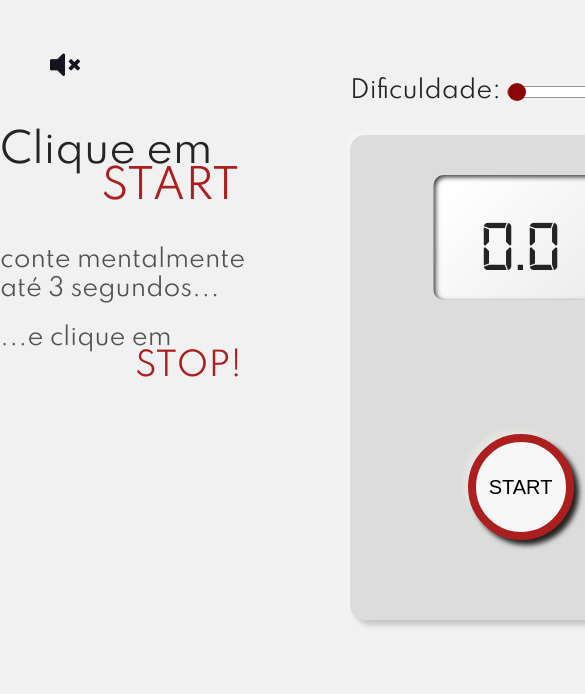
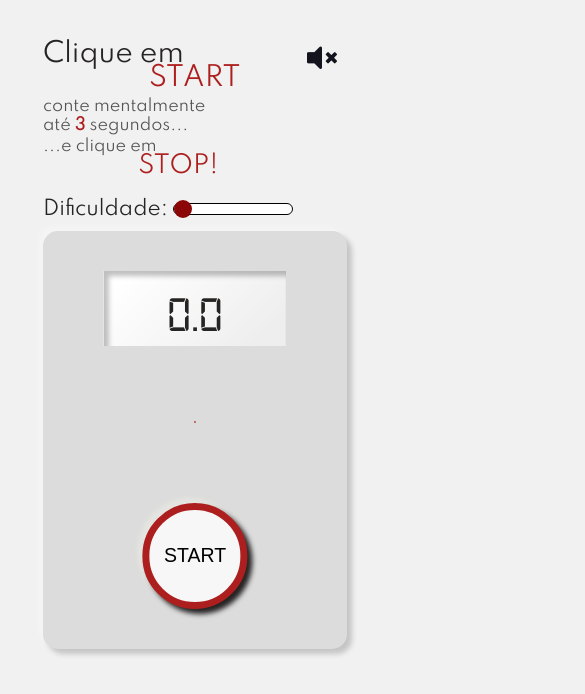
Before and after one commit to ThiagoBerrutti/majoras-mailman-game, a plain HTML site: page index.html in a window 390 px wide. Shown: the top 694 px of the page, 585 px wide, since content can reach past the window. Drawn offline with Linux system fonts and the light colour scheme.

Commit message:
mobile responsive

```diff
--- a/index.html
+++ b/index.html
@@ -3,7 +3,7 @@
 <head>
     <meta charset="UTF-8">
     <meta http-equiv="X-UA-Compatible" content="IE=edge">
-    <meta name="viewport" content="width=device-width, initial-scale=1.0">
+    <meta name="viewport" content="width=device-width"><!--, initial-scale=1.0-->
     <title>Count exactly to 10 seconds!</title>
 <link rel="preconnect" href="https://fonts.googleapis.com">
 <link rel="preconnect" href="https://fonts.gstatic.com" crossorigin>
@@ -12,9 +12,6 @@
     <link rel="stylesheet" href="./mailman.css">
 </head>
 <body>
-    <div class="container">
-
-
     <div class="volume-container">
         <div>
             <i class="fas"id="volume-icon"></i>
@@ -24,15 +21,18 @@
         </div>
     </div>
 
+    <div class="container">
+
         <div class="text-container">
             <div class="main-text">
                 <p>Clique em</p>
                 <p class="destaque">START</p>
             </div>
 
+            <div class="sub-text-wrapper">
                 <div class="sub-text1">
                     <p>conte mentalmente</p>
-                <p>até <span class="time">3</span> segundos...</p>
+                    <p>até <span class="time destaque">3</span> segundos...</p>
                 </div>
 
                 <div class="sub-text2">
@@ -40,6 +40,8 @@
                     <p class="destaque">STOP!</p>
                 </div>
             </div>
+        </div>
+
         <div class="game-dif-container">
             <div class="difficulty-container">
                 <p>Dificuldade: </p>
--- a/mailman.css
+++ b/mailman.css
@@ -1,11 +1,40 @@
+/*  ------- INDEX ---------
+1) Normal:
+
+#1.1 #GERAL
+#1.2 #VOLUME
+#1.3 #TIMER
+#1.4 #GAME
+#1.5 #BOTÃO
+#1.6 #POPUP
+#1.7 #TEXTO
+#1.8 #DIFFICULTY
+
+2) @media < 480:
+
+#2.1 #GERAL
+#2.2 #GAME
+#2.3 #BOTÃO
+#2.4 #DIFFICULTY
+#2.5 #TEXTO
+#2.6 #TIMER
+#2.7 #VOLUME
+---------------------------*/
+
+
+
+
+/* #1.1 ======== #GERAL ======== */
 @font-face {
     font-family: digital-7;
     src: url('./font/digital-7.ttf');
 }
 
 :root{
+    --margem: 11vw;
     --vermelho: hsl(0,70%, 40%);
     --dark-red:#8B0707;
+    font-size:10px;
 }
 
 *{
@@ -15,42 +44,30 @@
 }
 body{
     color:#262323;
-    padding:0;
+    padding:0 40px;
     margin:0;
     font-family: 'Spartan', sans-serif;
     background-color:#f1f1f1;
-
-    height:100vh;
 }
 
 .container{
     margin:auto;
-    /* background-color: #ff000077; */
     display:flex;
     max-width:700px;
-    justify-content:space-between;
+    justify-content:space-around;
+    gap:min(90px, 10vw);
     min-width:fit-content;
-    height:100%;
+    height:100vh;
     width: 60vw;
 }
 
-.game-dif-container{
-    /* border:1px solid blue; */
-    height:fit-content;
-    position:relative;
-    top:calc(133px - 57px);
 
-
-
-}
-
-/* ======= VOLUME ======= */
+/* ======= #1.2 #VOLUME ======= */
 
 .volume-container{
     position:absolute;
     top:50px;
     left:50px;
-    /* border:1px solid black; */
     width:40px;
     height:40px;
     transition:all .2s;
@@ -60,40 +77,44 @@ body{
 #volume-icon {
     display:block;
     position:absolute;
-    font-size:30px;
+    font-size:3rem;
     color:hsla(240, 20%, 10%);
     cursor:pointer;
 }
 
+
 .volume-container:hover{
-height:120px;
-width:120px;
+    height:120px;
 }
 
 .volume-container:hover .volume-slider-container{
-    left:15px;
     opacity:1;
+    top:80px;
 }
 
 .volume-slider-container{
-    position:relative;
+    position:absolute;
+    display:flex;
+    align-items:center;
     width:120px;
     border-radius:10px;
-    top:33px;
+    padding:15px;
+    left: -40px;
+
+    bottom:unset;
+    top:0;
     background-color:hsla(240, 20%, 10%, .9);
     opacity:0;
     transform:rotate(-90deg);
     transition-property: left, top, opacity;
-    transition-duration: 0.2s ;
-    left:-20px;
+    transition-duration:.2s ;
 }
 
 #volume-slider{
-    transform-origin:center;
     cursor:pointer;
     margin:0;
     padding:0;
-    margin:20px;
+    border: 1px solid black;
     width:80px;
     height:12px;
     border-radius:6px;
@@ -113,7 +134,7 @@ width:120px;
     appearance:none;
     width: 18px;
     height: 18px;
-    background: hsl(0,70%, 40%);
+    background: var(--dark-red);
     border-radius:50%;
     cursor: pointer;
   }
@@ -127,7 +148,7 @@ width:120px;
   }
 
 
-/* ====== TIMER ====== */
+/* ====== #1.3 #TIMER ====== */
 
 .timer_container{
     display:flex;
@@ -137,13 +158,13 @@ width:120px;
     top:40px;
     left:50%;
     transform: translateX(-50%);
-    /* margin:auto; */
+
     width:175px;
     height: 125px;
     background-image: linear-gradient(135deg, #fff 10%, rgba(255, 255, 255, .5) 90%) ;
-    /* border:5px solid #777; */
+
     border-radius:10px;
-    box-shadow: inset 2px 2px 5px #333;
+    box-shadow: inset 5px 5px 5px rgba(0,0,0,.25);
 }
 
 #timer{
@@ -153,39 +174,48 @@ width:120px;
     margin:0;
 }
 
-/* ======== GAME ======== */
+/* ======== #1.4 #GAME ======== */
 
 .game-container{
-    flex-shrink:0;
+
     position:relative;
     bottom:0;
 
     width:341px;
     height:485px;
-    max-height:800px;
+    max-height:485px;
     box-shadow: 5px 5px 5px rgb(66, 66, 66, .25), -5px -5px 5px rgb(255, 255, 255,.25);
     background-color: #dcdcdc;
     border-radius:15px;
+}
 
+.game-dif-container{
+    position:relative;
+    top:76px;
 }
 
 
-/* ======== BOTÃO ======== */
+/* ======== #1.5 #BOTÃO ======== */
 
 #play_btn{
+    --diametro: min((calc(100vw - calc(var(--margem) * 2) ) * 0.3), 100px, 15vh) ; /*30% do width, no maximo 100px ou 15vw */
     padding:0px;
     position:absolute;
-    bottom: 80px;
+    bottom: min(var(--diametro), 40px);
     left: 50%;
     transform: translate(-50%);
-    width: 90px;
-    height:90px;
+
+    width: var(--diametro);
+    height: var(--diametro);
+
     background-color:#f7f7f7;
     border-radius:50%;
-    border: 8px solid hsl(0,70%, 40%);
+    box-sizing:content-box;
+    border-width:calc(var(--diametro) * 0.08);
+    border-style:solid;
+    border-color: var(--vermelho);
     transition: all 0.1s ease-out;
-    box-sizing:content-box;
-       font-size:20px;
+    font-size:2.4rem;
     letter-spacing:0%;
     box-shadow: 5px 5px 5px #262323, -5px -5px 5px rgba(255, 255, 240, .25);
 }
@@ -204,13 +234,13 @@ width:120px;
     transform: translate(-50%) scale(95%);
 }
 
-/* ======== POPUP ======== */
+/* ======== #1.6 #POPUP ======== */
 
 .result-container{
     position:fixed;
     box-sizing:padding-box;
 
-    font-size:24px;
+    font-size:2.4rem;
     display:flex;
     justify-content:center;
     align-items:center;
@@ -227,7 +257,7 @@ width:120px;
     max-width:500px;
 
     border-radius:5px;
-    border:0px solid var(--vermelho);
+    border:1px solid var(--vermelho);
 
     transform:translate(-50%, -50%);
     transition-property: width, height, border;
@@ -243,34 +273,29 @@ width:120px;
     box-shadow: 15px 15px 15px #000;
 }
 
-
 #result{
     text-align:center;
     margin:0;
 }
 
-/* ========== TEXTO ========*/
+/* ========== #1.7 #TEXTO ========*/
 
 .text-container{
-    flex-shrink:0;
     position:relative;
     display:block;
     width:260px;
-    margin-right:max(90px, 10vw);
-    /* min-width:260px; */
     top:133px;
-    /* border:1px solid blue; */
     height:fit-content;
+    font-size:1rem;
 }
 
 .main-text, .sub-text1, .sub-text2{
   position:relative;
   display:block;
-  /* border:1px solid black; */
 }
 
 .main-text{
-    font-size: 40px;
+    font-size: 4em;
     margin-bottom:40px;
     line-height:.9;
 }
@@ -280,11 +305,12 @@ width:120px;
 }
 
 .main-text .destaque{
-    margin-left:3ch;
+    margin-left:3em;
 }
 
 .sub-text2 .destaque{
-    margin-left:5ch;
+    margin-left:4em;
+    font-size:1.5em;
 }
 
 .sub-text1{
@@ -296,22 +322,16 @@ width:120px;
 }
 
 .sub-text1, .sub-text2{
-    font-size: 24px;
+    font-size: 2.4em;
     color: #535353;
 }
 
-.sub-text2 .destaque{
-    font-size:32px;
-}
 
-
-/* ======== DIFFICULTY BAR ======= */
+/* ======== #1.8 #DIFFICULTY ======= */
 
 .difficulty-container{
     position:relative;
     margin-bottom:30px;
-    /* top:75px; */
-    /* left: calc(50% - 4px); */
 }
 
 .difficulty-container p {
@@ -321,11 +341,12 @@ width:120px;
 
 #difficulty-slider{
     cursor:pointer;
+    display:inline-block;
     margin:0;
     padding:0;
     width:120px;
     height:12px;
-    border: 1px solid;
+    border: 1px solid black;
     border-radius:6px;
     -ms-progress-appearance: none;
     -moz-appearance: none;
@@ -352,3 +373,128 @@ width:120px;
     background: var(--dark-red);
     cursor: pointer;
   }
+
+
+
+
+
+
+@media (max-width: 480px){
+
+/* ======== #2.1 #GERAL ======== */
+    body{
+        padding:0;
+        margin:0;
+        font-size:1rem;
+        --margem: 11vw;
+    }
+
+  .container{
+        padding:var(--margem);
+        display:flex;
+        flex-direction:column;
+        justify-content:flex-start;
+        gap:3em;
+        width:100vw;
+        font-size: max(.6rem, 1.7vw);
+    }
+
+/* ======== #2.2 #GAME ======== */
+    .game-dif-container{
+        top:0;
+        padding:0;
+        margin:0;
+    }
+
+    .game-container{
+        flex:1;
+        height:min(107vw, 60vh - var(--margem));
+        width: calc(100vw - calc(var(--margem) * 2));
+    }
+
+    .game-container > * {
+        visibility:visible;
+    }
+
+
+/* ======== #2.3 #BOTÃO ======== */
+    #play_btn{
+        font-size: 5vw;
+    }
+
+/* ======== #2.4 #DIFFICULTY ======== */
+    .difficulty-container{
+        margin-bottom:10px;
+    }
+
+    .difficulty-container p{
+        font-size: 3em;
+    }
+
+/* ======== #2.5 #TEXTO ======== */
+    .text-container{
+        position:relative;
+        display:flex;
+        flex-direction: column;
+        width:min-content;
+        top:0px;
+        height:fit-content;
+        gap:1em;
+        font-size: max(.6rem, 1.7vw);
+    }
+
+    .sub-text-wrapper{
+        display:flex;
+        flex-direction: column;
+        gap:.5em;
+    }
+
+    .main-text{
+        margin-bottom:0;
+    }
+
+    .main-text .destaque{
+        margin-left:4em;
+    }
+
+    .sub-text1{
+        margin:0;
+    }
+
+    .time{
+      font-weight:bold;
+    }
+
+
+/* ======== #2.6 #TIMER ======== */
+
+    .timer_container{
+        display:flex;
+        justify-content: center;
+        align-items:center;
+        position:absolute;
+        top:40px;
+        left:50%;
+        transform: translateX(-50%);
+        width:60%;
+        height: 75px;
+        background-image: linear-gradient(135deg, #fff 10%, rgba(255, 255, 255, .5) 90%) ;
+        border-radius:0px;
+    }
+
+    #timer{
+        font-family:digital-7;
+        position:absolute;
+        font-size:5rem;
+        margin:0;
+    }
+
+
+/* ======== #2.7 #VOLUME ======== */
+
+    .volume-container{
+        top:var(--margem);
+        right:var(--margem);
+        left:unset;
+    }
+}
```
Lines whose indentation alone changed are shown as unchanged.
